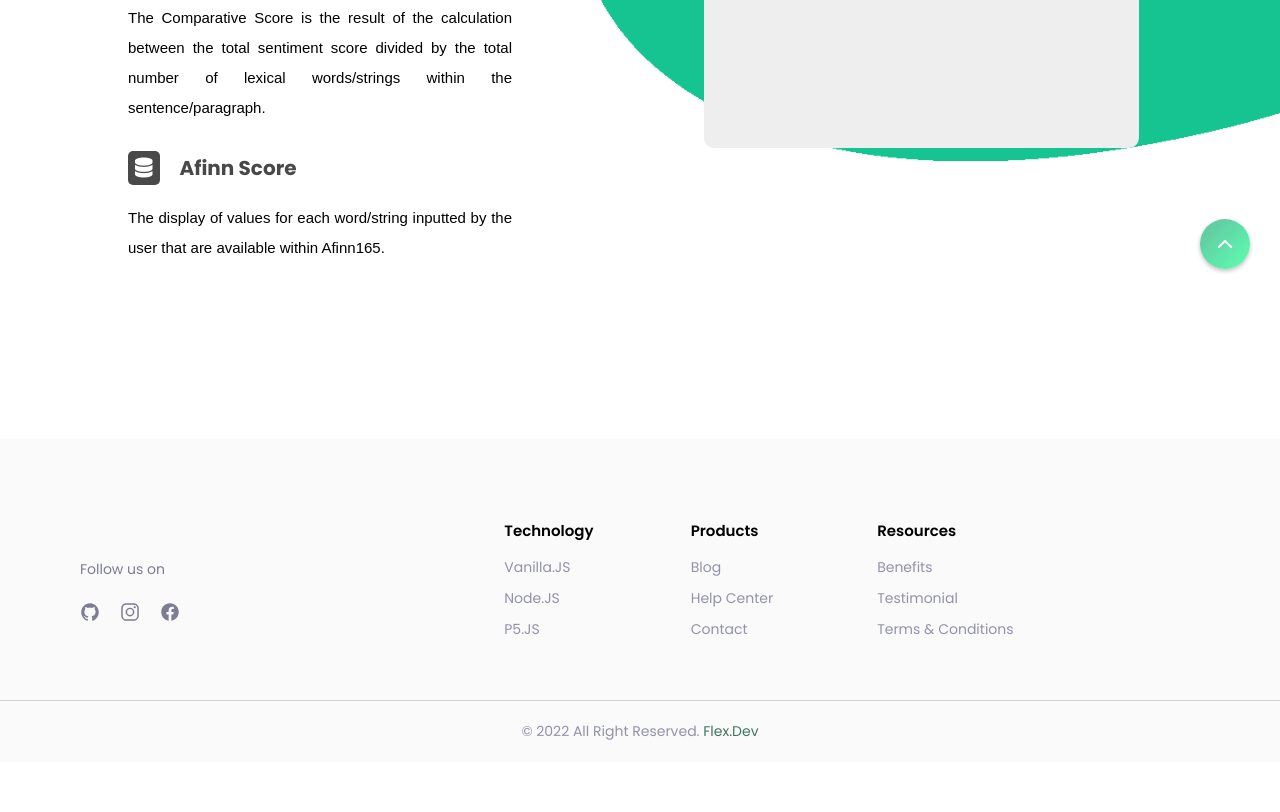
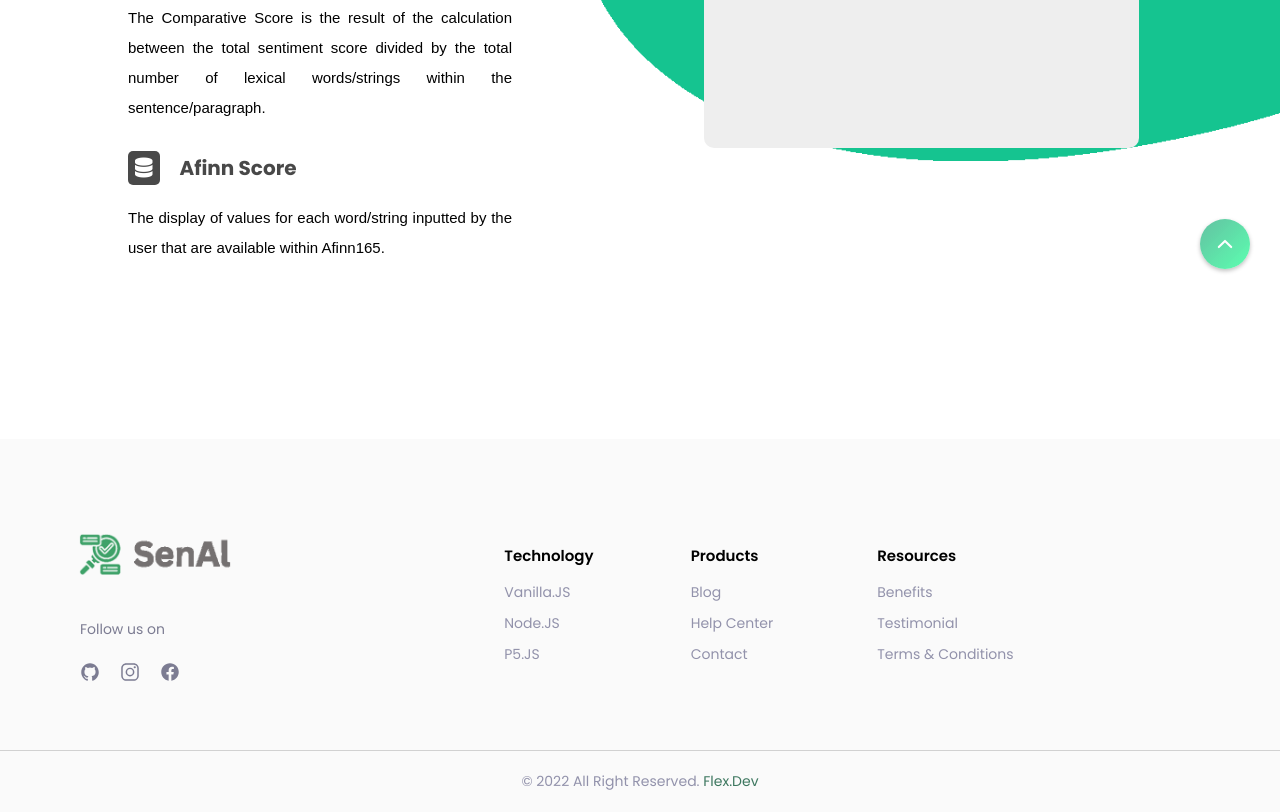
Before and after one commit to FlexDG/SenAL, a plain HTML site: page main.html in a window 1280 px wide. Shown: the part 501-1313 px from the top of the page. Before the commit the page ends 1263 px from the top, so only its background shows below. Drawn offline with nearby package versions, Linux system fonts and the light colour scheme; some packages are replaced by stand-ins of ours; the site is published under a folder, as on GitHub Pages, so addresses that start at the root find nothing.

Commit message:
new commit

```diff
--- a/main.html
+++ b/main.html
@@ -94,7 +94,7 @@
             <div class="container">
                 <div class="footer-brand">
                     <a href="#" class="logo">
-                        <img src="/logo/SenAl-Logo-footer.png" alt="">
+                        <img src="logo/SenAl-Logo-footer.png" alt="">
                     </a>
                     <p class="footer-text">Follow us on</p>
                     <ul class="social-list">
```
